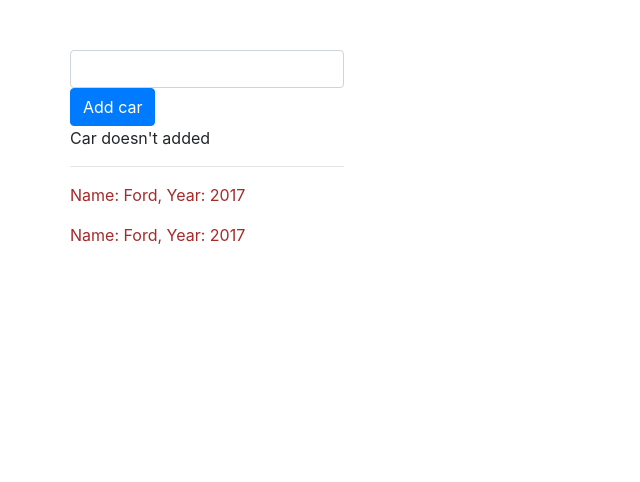
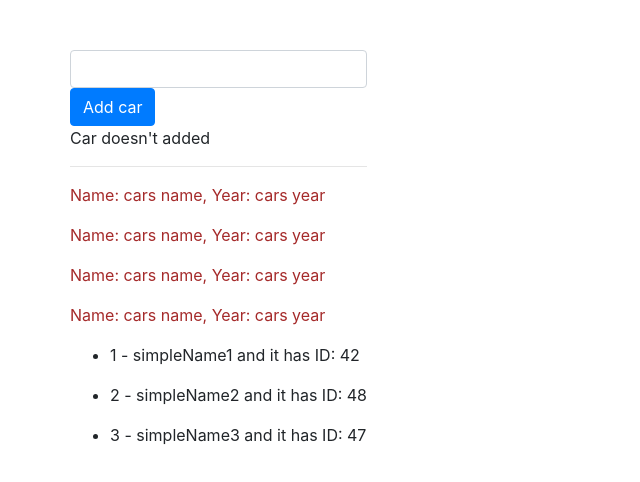
Before and after one commit to flalfalaen/udemy-angular, an Angular app: page / in a window 1280 px wide. Shown: the top 482 px of the page, without its empty margins (0-640 px from the left). Built offline with nearby package versions, Linux system fonts and the light colour scheme.

Commit message:
*ngFor using for templates operation and car.component multiple inserting at cars.component

```diff
--- a/src/app/car/car.component.html
+++ b/src/app/car/car.component.html
@@ -1,3 +1,3 @@
-<p>{{ 'Name' }}: {{ getName() }}, Year: {{ carYear }}</p>
+<p>{{ 'Name' }}: {{ 'cars name' }}, Year: {{ 'cars year' }}</p>
 
 <!--<b>{{ 10 + 20 }}</b>-->
--- a/src/app/car/car.component.ts
+++ b/src/app/car/car.component.ts
@@ -15,10 +15,11 @@ import { Component } from '@angular/core';
   // `]
 })
 export class CarComponent  {
-  carName = 'Ford';
-  carYear = '2017';
 
-  getName() {
-    return this.carName;
-  }
+  // carName = 'Ford';
+  // carYear = '2017';
+  //
+  // getName() {
+  //   return this.carName;
+  // }
 }
--- a/src/app/cars/cars.component.html
+++ b/src/app/cars/cars.component.html
@@ -1,6 +1,6 @@
 <!--lesson 2.7-->
 <!--<button [disabled]="!canAddCar" class="btn btn-primary">Add car</button>-->
-<input type="text" class="form-control" [(ngModel)]="carName" >
+<input type="text" class="form-control" [(ngModel)]="carNameInput" >
 <button class="btn btn-primary" (click)="addCar()" >Add car</button>
 <!--2.10 var1-->
 <!--<p *ngIf="addCarStatus">Car added</p>-->
@@ -11,8 +11,13 @@
   <p>Car doesn't added</p>
 </ng-template>
 <hr>
-<app-car></app-car>
-<app-car></app-car>
+<!--2.11-->
+<app-car *ngFor="let carName of carsArray;"></app-car>
+<ul>
+  <li *ngFor="let object of objectsArray1; let objectsIndex = index">
+    <p>{{objectsIndex + 1}} - {{ object.name }} and it has ID: {{object.id}}</p>
+  </li>
+</ul>
 
 
 
--- a/src/app/cars/cars.component.ts
+++ b/src/app/cars/cars.component.ts
@@ -10,8 +10,13 @@ import { Component } from '@angular/core';
 export class CarsComponent {
 
   // canAddCar = false; //lesson 2.6
-  carName = '';
   addCarStatus = false;
+
+  carNameInput = '';
+  // carYear = '';
+  carsArray = ['Ford', 'Pontiac', 'Dodge', 'Chevrolet'];
+  carsYears = ['1980', '1970', '1990', '2000'];
+  objectsArray1 = [ {id: 42, name: 'simpleName1'}, {id: 48, name: 'simpleName2'}, {id: 47, name: 'simpleName3'} ];
 
   constructor() {
 
```
Also changed, not shown: tips.txt.
